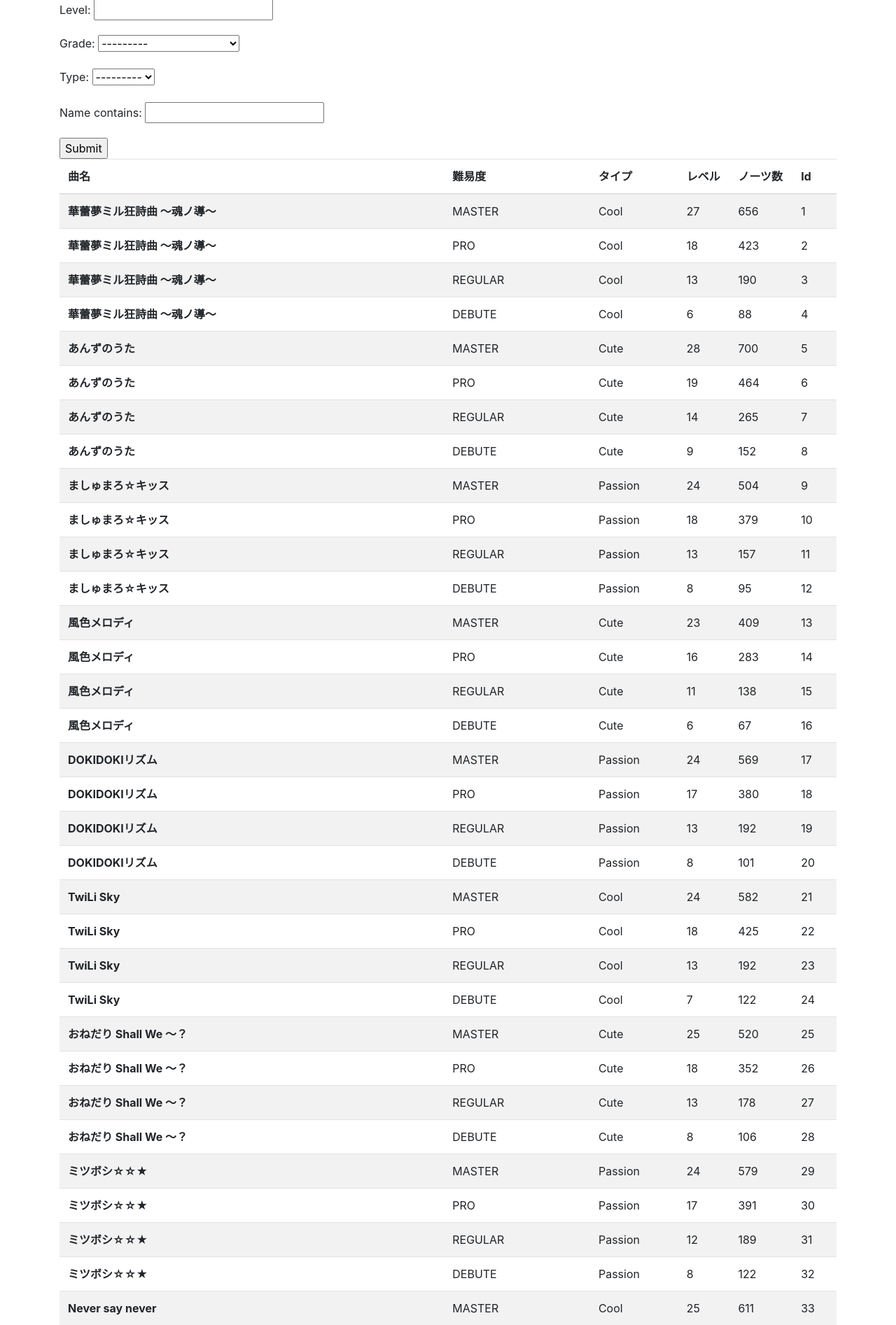
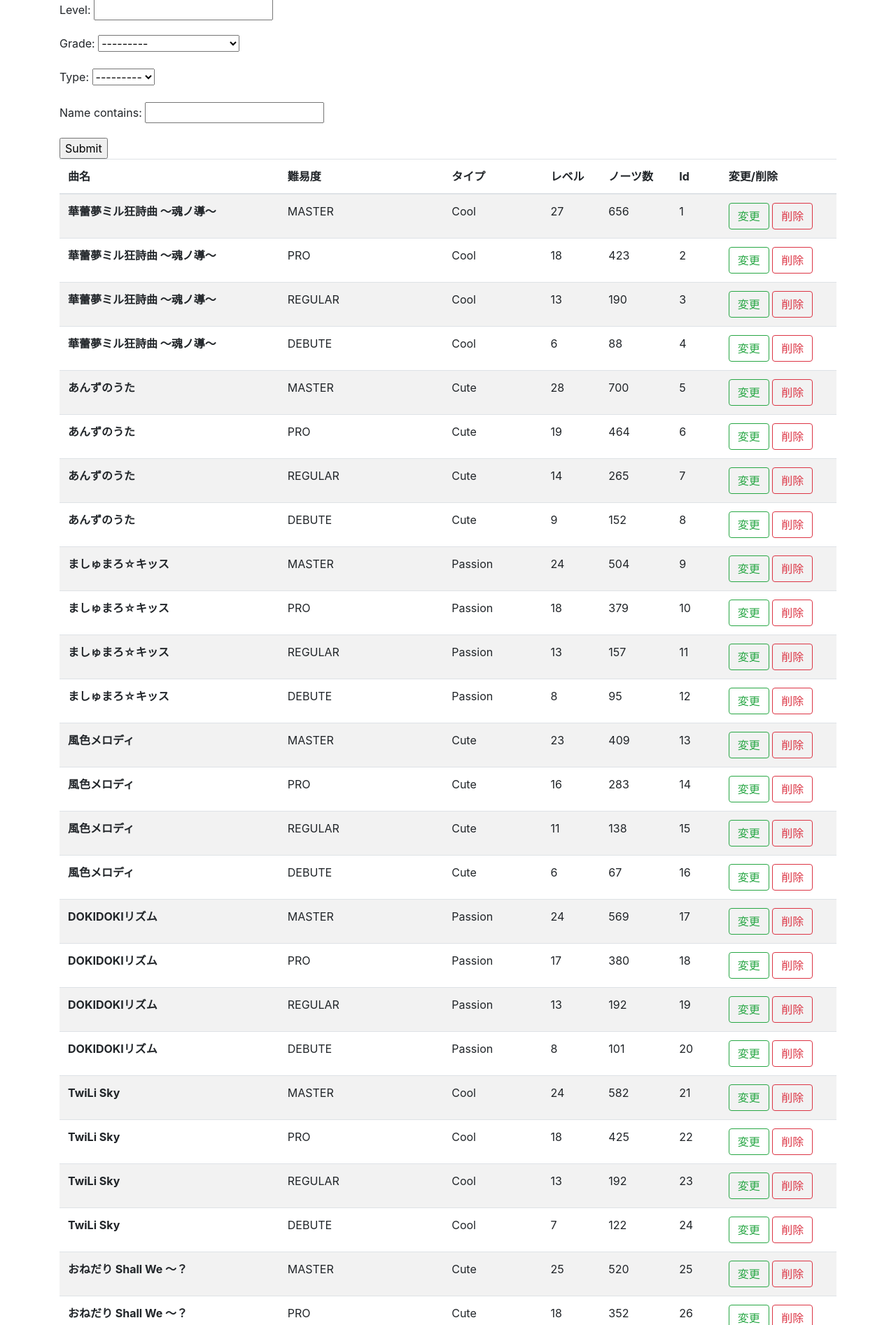
Before and after one commit to jizoemma/MGame, a Django app: page /dereste/allList/ in a window 1280 px wide. Shown: the part 153-2047 px from the top of the page at 70% size. Run offline with Django 3.2, Linux system fonts and the light colour scheme; data comes from the database, SQL or seed files in the repository; some libraries are stand-ins or nearby versions.

Commit message:
変更削除ボタン追加

```diff
--- a/templates/dereste_all_list.html
+++ b/templates/dereste_all_list.html
@@ -27,17 +27,22 @@
             <th scope="col">レベル</th>
             <th scope="col">ノーツ数</th>
             <th scope="col">Id</th>
+            <th scope="col">変更/削除</th>
           </tr>
         </thead>
         <tbody>
         {% for obj in filter.qs %}
           <tr>
-            <th scope="row">{{ obj.name }}</th>
+            <th scope="row" width="200">{{ obj.name }}</th>
             <td>{{ obj.grade }}</td>
             <td>{{ obj.type}}</td>
             <td>{{ obj.level}}</td>
             <td>{{ obj.notes }}</td>
             <td>{{ obj.pk }}</td>
+            <td>
+                <a href="#" class="btn btn-outline-success">変更</a>
+                <a href="#" class="btn btn-outline-danger">削除</a>
+            </td>
           </tr>
           {% include "pagination.html" %}
         {% endfor %}
```
Also changed, not shown: dereste/forms.py (+7 -0 lines), templates/dereste_create.html (+7 -0 lines).
